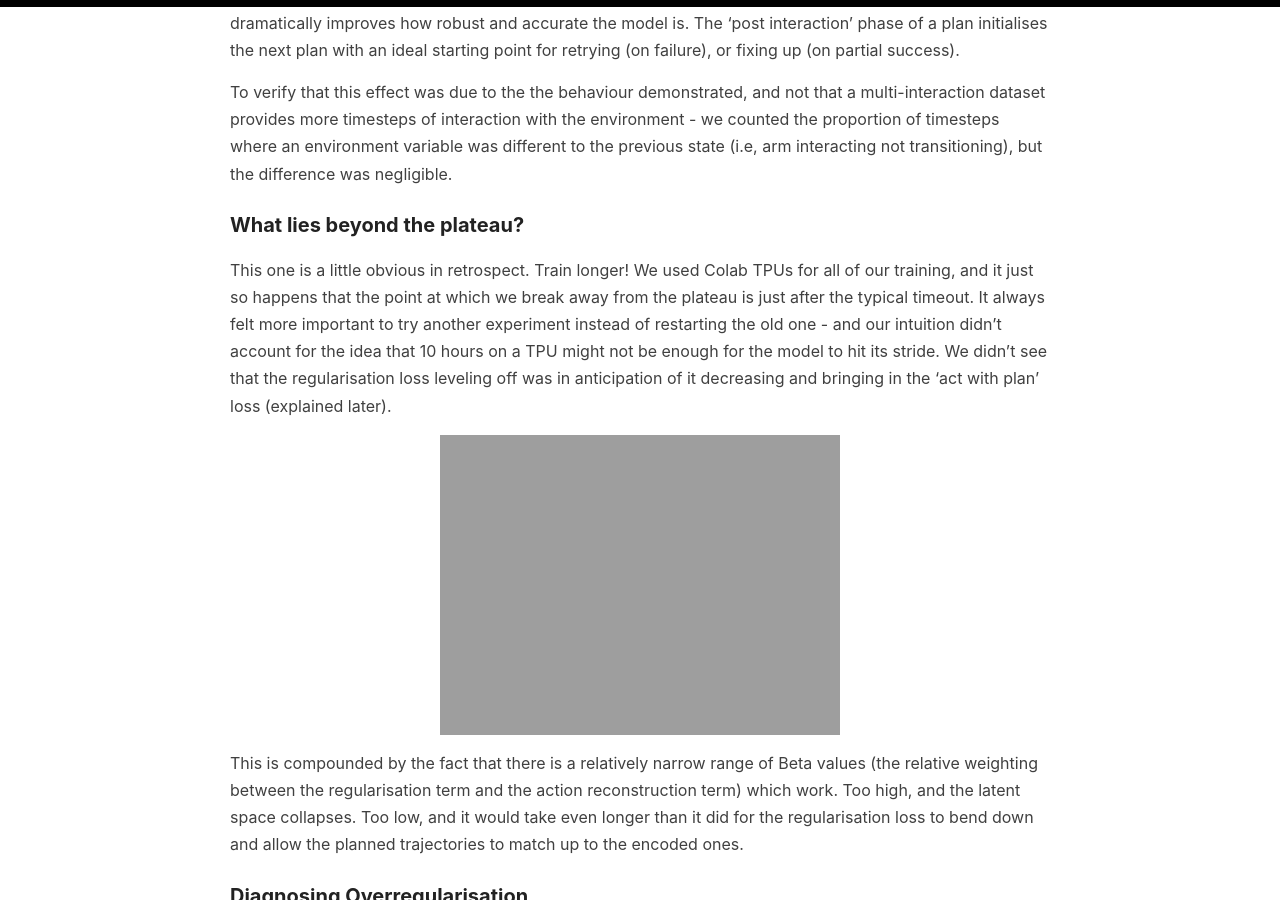
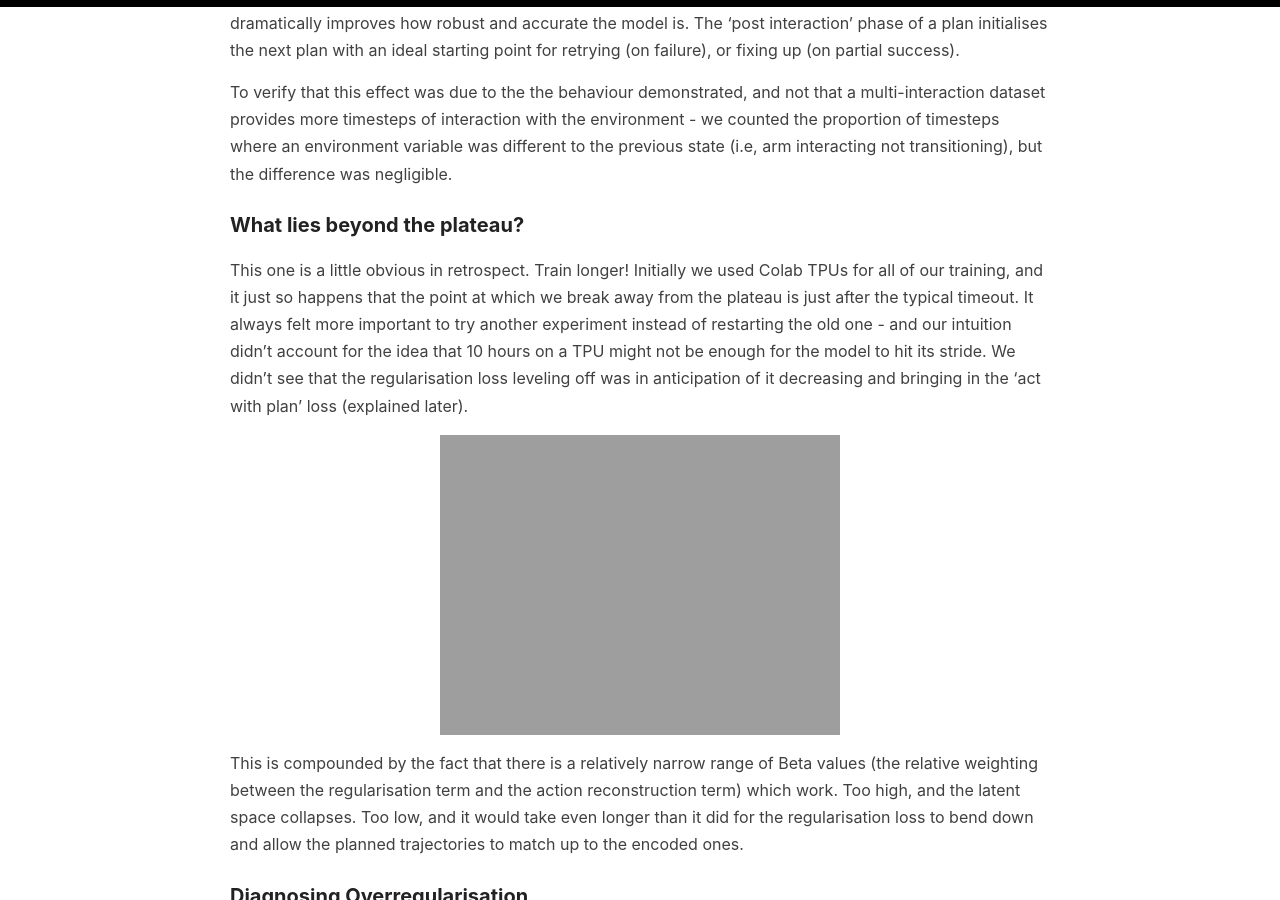
Before and after one commit to sholtodouglas/sholtodouglas.github.io, a Jekyll site: the page built from _posts/2021-03-02-Learning from Play.md, in a window 1280 px wide and 900 px high, scrolled down 2642 px. Built offline with Jekyll 4.4.1, drawn with Linux system fonts in a browser that asks for light colours; formulas are drawn with MathJax 3; some of the changed text lies outside the part shown.

Commit message:
Update 2021-03-02-Learning from Play.md

```diff
--- a/_posts/2021-03-02-Learning from Play.md
+++ b/_posts/2021-03-02-Learning from Play.md
@@ -45,7 +45,7 @@ To verify that this effect was due to the the behaviour demonstrated, and not th
 
 ### What lies beyond the plateau?
 
-This one is a little obvious in retrospect. Train longer! We used Colab TPUs for all of our training, and it just so happens that the point at which we break away from the plateau is just after the typical timeout. It always felt more important to try another experiment instead of restarting the old one - and our intuition didn't account for the idea that 10 hours on a TPU might not be enough for the model to hit its stride. We didn’t see that the regularisation loss leveling off was in anticipation of it decreasing and bringing in the ‘act with plan’ loss (explained later).
+This one is a little obvious in retrospect. Train longer! Initially we used Colab TPUs for all of our training, and it just so happens that the point at which we break away from the plateau is just after the typical timeout. It always felt more important to try another experiment instead of restarting the old one - and our intuition didn't account for the idea that 10 hours on a TPU might not be enough for the model to hit its stride. We didn’t see that the regularisation loss leveling off was in anticipation of it decreasing and bringing in the ‘act with plan’ loss (explained later).
 
 ![alt-text-1](https://sholtodouglas.github.io/images/play/convergence.gif "convergence")
 
```
Also changed, not shown: other parts of _posts/2021-03-02-Learning from Play.md (+1 -1 lines).
